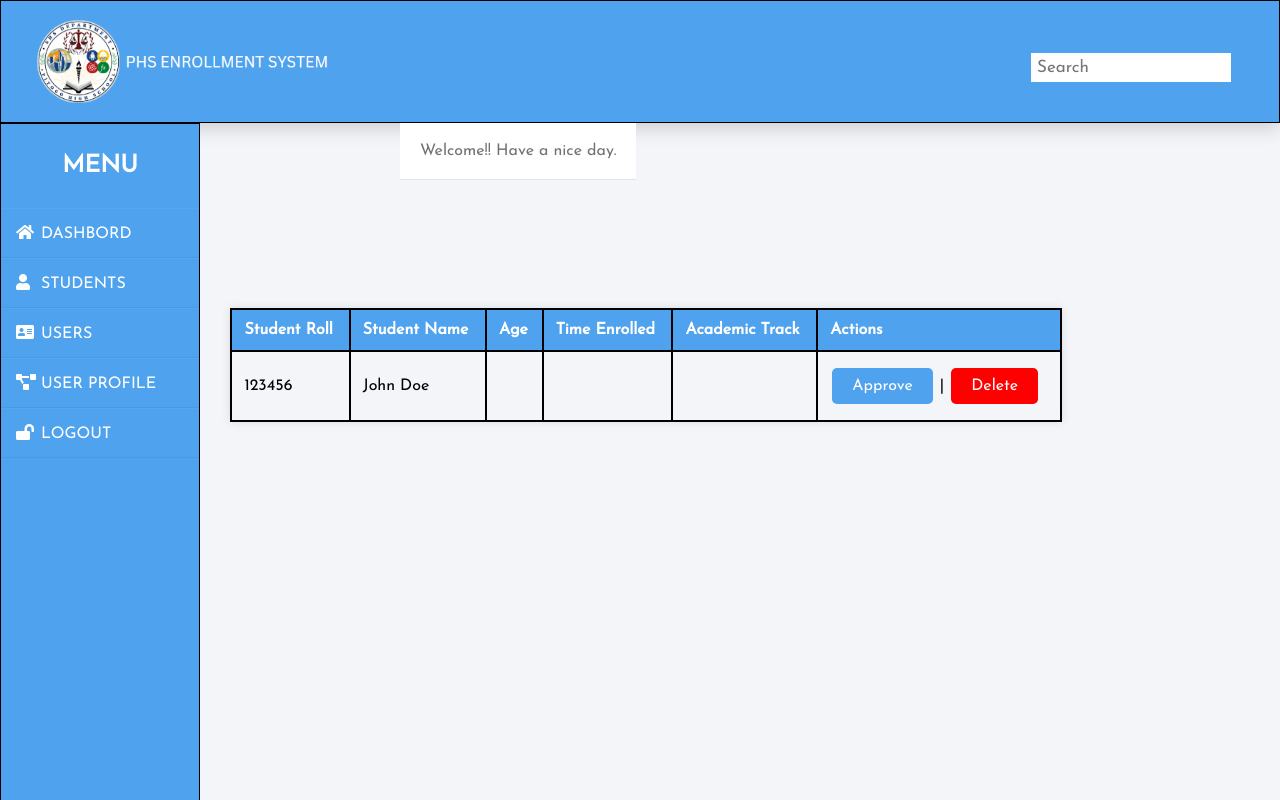
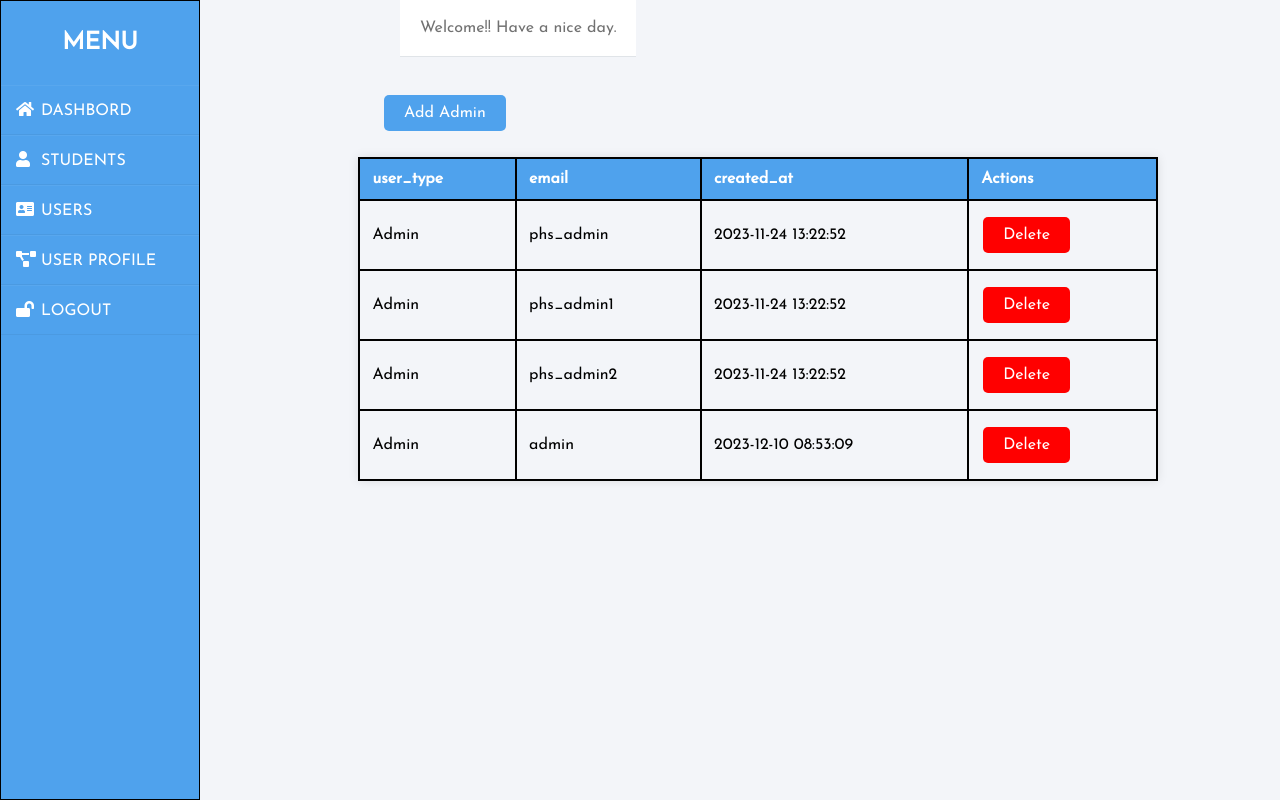
Before and after one commit to steavher/ENrollment.PHP, a PHP site: page /STUDENTS.php in a window 1280 px wide. Run offline with PHP 8.4, Linux system fonts and the light colour scheme; data comes from the database, SQL or seed files in the repository; some libraries are stand-ins or nearby versions.

Commit message:
Update STUDENTS.php

```diff
--- a/STUDENTS.php
+++ b/STUDENTS.php
@@ -1,90 +1,58 @@
+<?php
+session_start();
+
+if ($_SERVER["REQUEST_METHOD"] == "POST") {
+    $user_type = "Admin";
+    $created_at = "Date";
+    $Verify = "verify";
+    $_SESSION['Admin'] = $user_type;
+    $_SESSION['Date'] = $created_at;
+    $_SESSION['Verify'] = $Verify;
+}
+
+// Database connection details (replace with your actual credentials)
+$servername = "localhost";
+$username = "root";
+$password = "";
+$dbname = "phs_enrollment";
+
+// Create connection
+$conn = new mysqli($servername, $username, $password, $dbname);
+
+// Check connection
+if ($conn->connect_error) {
+    die("Connection failed: " . $conn->connect_error);
+}
+
+// SQL query to select all columns from your admin_users table
+$sql = "SELECT user_type, email, created_at FROM accounts WHERE user_type = 'Admin'";
+
+// Execute the query
+$result = $conn->query($sql);
+
+// Fetch data into an associative array
+$adminUsers = [];
+if ($result->num_rows > 0) {
+    while ($row = $result->fetch_assoc()) {
+        $adminUsers[] = $row;
+    }
+}
+
+// Close the database connection
+$conn->close();
+?>
+
 <!DOCTYPE html>
 <html>
 <head>
 	<meta charset="utf-8">
 	<meta name="viewport" content="width=device-width, initial-scale=1">
-	<title>STUDENTS</title>
+	<title>USERS</title>
     <link rel="stylesheet" href="https://cdnjs.cloudflare.com/ajax/libs/font-awesome/5.15.1/css/all.min.css">
     <link rel="stylesheet" href="https://cdn.jsdelivr.net/npm/sweetalert2@11.4.8/dist/sweetalert2.min.css">
     <script src="https://cdn.jsdelivr.net/npm/sweetalert2@11.4.8/dist/sweetalert2.all.min.js"></script>
 <style>
-    table {
 
-        margin-top: 10%;
-        margin-left: 18%;
-        width: 80%;
-        border-collapse: collapse;
-        box-shadow: 0 0 10px rgba(0, 0, 0, 0.1);
-        border: solid 2px;
-    }
-
-
-        th, td {
-            border: solid 2px #000000;
-            padding: 12px;
-            text-align: left;
-            border-bottom: 1px solid #ddd;
-        }
-
-        th {
-            background-color: #4fa2ed;
-            color: white;
-        }
-
-        tr:hover {
-            background-color: #999da0;
-        }
-
-        .app-button {
-            background-color: #4fa2ed;
-            color: #fff;
-            border: none;
-            padding: 10px 20px;
-            border-radius: 5px;
-
-            15px;
-            text-align: center;
-            text-decoration: none;
-            display: inline-block;
-            font-size: 16px;
-            margin: 4px
-
-            2px;
-            cursor: pointer;
-
-        }
-        .del-button {
-            background-color: #ff0000;
-            border: none;
-            color: #fff;
-            padding: 10px 20px;
-            border-radius: 5px;
-
-            15px;
-            text-align: center;
-            text-decoration: none;
-            display: inline-block;
-            font-size: 16px;
-            margin: 4px
-
-            2px;
-            cursor: pointer;
-
-            }
-
-            span {
-                color: #fff;
-            }
-        /* Add some styling to the action links */
-        .action-links a {
-            color: #ffffff;
-            margin-right: 10px;
-            text-decoration: none;
-        }
-
-        .action-links a:hover {
-            text-decoration: underline;
-        }
      nav {
             justify-content: space-between;
             background-color: #4fa2ed;
@@ -94,6 +62,7 @@
             border: solid .5px;
             border-color: #000000;
         }
+
         nav ul {
             align-items: center;
             display: flex;
@@ -111,15 +80,22 @@
             transition-duration: 300ms;
             border-bottom: 2px solid rgba(255, 68, 0, 0);
         }
+
         nav div img {
             width: 300PX;
             border-radius: none;
+        }
+
+        span {
+            color: #fff;
+            bottom: 10px;
         }
 
         nav ul li a:hover {
             color: #ffffff;
             border-bottom: 2px solid #ffffff;
         }
+
         input[type=text] {
             float: right;
             padding: 6px;
@@ -129,12 +105,83 @@
             font-size: 17px;
         }
 
+        table {
+            margin: 2% 0 0 28%;
+            width: 100%;
+            border-collapse: collapse;
+            box-shadow: 0 0 10px rgba(0, 0, 0, 0.1);
+            border: solid 2px;
+        }
+
+        th, td {
+            border: solid 2px #000000;
+            padding: 12px;
+            text-align: left;
+            border-bottom: 1px solid #ddd;
+        }
+
+        td.actions {
+            align-items: center;
+        }
+
+        th {
+            background-color: #4fa2ed;
+            color: white;
+        }
+
+        tr:hover {
+            background-color: #999da0;
+        }
+
+        .del-button {
+            align-items: center;
+            padding: 10px 20px;
+            border-radius: 5px;
+            text-align: center;
+            text-decoration: none;
+            display: inline-block;
+            font-size: 16px;
+            margin: 4px 2px;
+            cursor: pointer;
+            background-color: #ff0000;
+            color: #fff;
+            border: none;
+            transition: background-color 0.3s ease-in-out;
+
+        }
+        .del-button:hover {
+            background-color: #4fa2ed;
+            color: #fff;
+        }
+
+        span {
+            color: #fff;
+        }
+
+        .add_admin {
+            margin: 3% 0 0 30%;
+            padding: 10px 20px;
+            cursor: pointer;
+            background-color: #4fa2ed;
+            color: #fff;
+            border: none;
+            text-align: center;
+            text-decoration: none;
+            display: inline-block;
+            font-size: 16px;
+            border-radius: 5px;
+            transition: background-color 0.3s ease-in-out;
+        }
+        .add_admin:hover {
+            background-color: #90EE90;
+            color: #fff;
+        }
 
 </style>
 </head>
 <body>
 
-<nav>
+<!-- <nav>
 		<div class="logo">
         <a href="admin_dashboard.php" ><img src="../IMAGES/LOGOS.png"></a>
 		</div>
@@ -143,7 +190,32 @@
 					<li> <input type="text" placeholder="Search" > </li>
 
 				</ul>
-</nav>
+	</nav> -->
+    <?php
+    if (isset($_SESSION['success_message'])) {
+        echo "<script>
+                Swal.fire({
+                    title: 'Success',
+                    text: '{$_SESSION['success_message']}',
+                    icon: 'success',
+                    confirmButtonText: 'Close'
+                });
+              </script>";
+        unset($_SESSION['success_message']); // Clear the session variable
+    }
+
+    if (isset($_SESSION['error_message'])) {
+        echo "<script>
+                Swal.fire({
+                    title: 'Error',
+                    text: '{$_SESSION['error_message']}',
+                    icon: 'error',
+                    confirmButtonText: 'Close'
+                });
+              </script>";
+        unset($_SESSION['error_message']); // Clear the session variable
+    }
+    ?>
     <div class="wrapper">
         <?php include('sidebar.php');  ?>
         <div class="main_content">
@@ -152,33 +224,45 @@
         </div>
     </div>
     </div>
+        <form id="addAdminForm" method="post" action="add_admin.php">
+        <button class="add_admin" type="submit"><span>Add Admin</span></button>
+        </form>
+        <table id="example" class="table table-striped table-bordered" style="width: 50rem;">
+            <thead>
+                <tr>
+                    <?php
+                    // Output table headers based on the database columns
+                    if (!empty($adminUsers)) {
+                        foreach ($adminUsers[0] as $columnName => $value) {
+                            echo "<th>$columnName</th>";
+                        }
+                        echo "<th>Actions</th>";
+                    }
+                    ?>
+                </tr>
+            </thead>
+            <tbody>
+        <?php
+        // Output table rows based on the database data
+        foreach ($adminUsers as $adminUser) {
+            echo "<tr>";
+            foreach ($adminUser as $value) {
+                echo "<td>$value</td>";
+            }
+            // Add buttons for each row
+            echo '<td>
+                        <button class="del-button delete-button"><a href="delete_admin.php"><span>Delete</span></a></button>
+                  </td>';
+            echo "</tr>";
+        }
+        ?>
+    </tbody>
+        </table>
+    </div>
+</div>
 
 
-    <script src="https://code.jquery.com/jquery-3.6.0.min.js"></script>
-        <div class="div"></div>
-        <table id="example" class="table table-striped table-bordered" style="width:65%">
-    <tr>
-        <th>Student Roll</th>
-        <th>Student Name</th>
-        <th>Age</th>
-        <th>Time Enrolled</th>
-        <th>Academic Track</th>
-        <th>Actions</th>
-
-    </tr>
-    <tr>
-        <td>123456</td>
-        <td>John Doe</td>
-        <td></td>
-        <td>
-            <td>
-        <td>
-            <button class = "app-button" id="approve-button"><a href="#"><span>Approve</span></a></button> |
-            <button class = "del-button" id="delete-button"><a href="#"><span>Delete</span></a></button>
-        </td>
-    </tr>
-    <!-- Repeat the above row for each student -->
-</table>
+    </div>
 
 </body>
 </html>
@@ -186,36 +270,12 @@
 
     <script src="https://code.jquery.com/jquery-3.6.0.min.js"></script>
     <script>
-    const approveButton = document.getElementById('approve-button');
-    const deleteButton = document.getElementById('delete-button');
+    const deleteButtons = document.querySelectorAll('.delete-button');
 
-    approveButton.addEventListener('click', () => {
-  // Show the first confirmation dialog
-  Swal.fire({
-    title: 'Are you sure you want to approve this Student?',
-    text: 'This action cannot be undone.',
-    icon: 'warning',
-    showCancelButton: true,
-    confirmButtonColor: '#d33',
-    cancelButtonColor: '#3085d6',
-    confirmButtonText: 'Yes, Approve it!',
-    cancelButtonText: 'No, cancel'
-  }).then((result) => {
-    // Check if the user clicked the confirm button
-    if (result.isConfirmed) {
-      // Show the second success message
-      Swal.fire({
-        title: 'Student Approved!',
-        text: 'The Student was successfully Approved.',
-        icon: 'success',
-        confirmButtonText: 'Close',
-      });
-    }
-  });
-});
+    deleteButtons.forEach(deleteButton => {
         deleteButton.addEventListener('click', () => {
             Swal.fire({
-        title: 'Are you sure you want to delete this Student?',
+                title: 'Are you sure you want to delete this Admin?',
                 text: 'This action cannot be undone.',
                 icon: 'warning',
                 showCancelButton: true,
@@ -225,14 +285,35 @@
                 cancelButtonText: 'No, cancel',
             }).then((result) => {
                 if (result.isConfirmed) {
+                    // Get the admin ID or any unique identifier for the admin to be deleted
+                    const adminId = deleteButton.getAttribute('data-admin-id');
+
+                    // Make an AJAX request to the server to delete the admin
+                    $.ajax({
+                        url: 'delete_admin.php',
+                        type: 'GET',
+                        data: { Admin: adminId },
+                        success: function (response) {
                             Swal.fire({
-            title: 'Student Deleted!',
-            text: 'The Student was successfully deleted.',
+                                title: 'Admin Deleted!',
+                                text: 'The Admin was successfully deleted.',
                                 icon: 'success',
+                                confirmButtonText: 'Close',
+                            });
+
+                            // Here you can add additional logic if needed
+                        },
+                        error: function () {
+                            Swal.fire({
+                                title: 'Error!',
+                                text: 'An error occurred while processing your request.',
+                                icon: 'error',
                                 confirmButtonText: 'Close',
                             });
                         }
                     });
+                }
             });
-
+        });
+    });
 </script>
```
Lines whose indentation alone changed are shown as unchanged.
